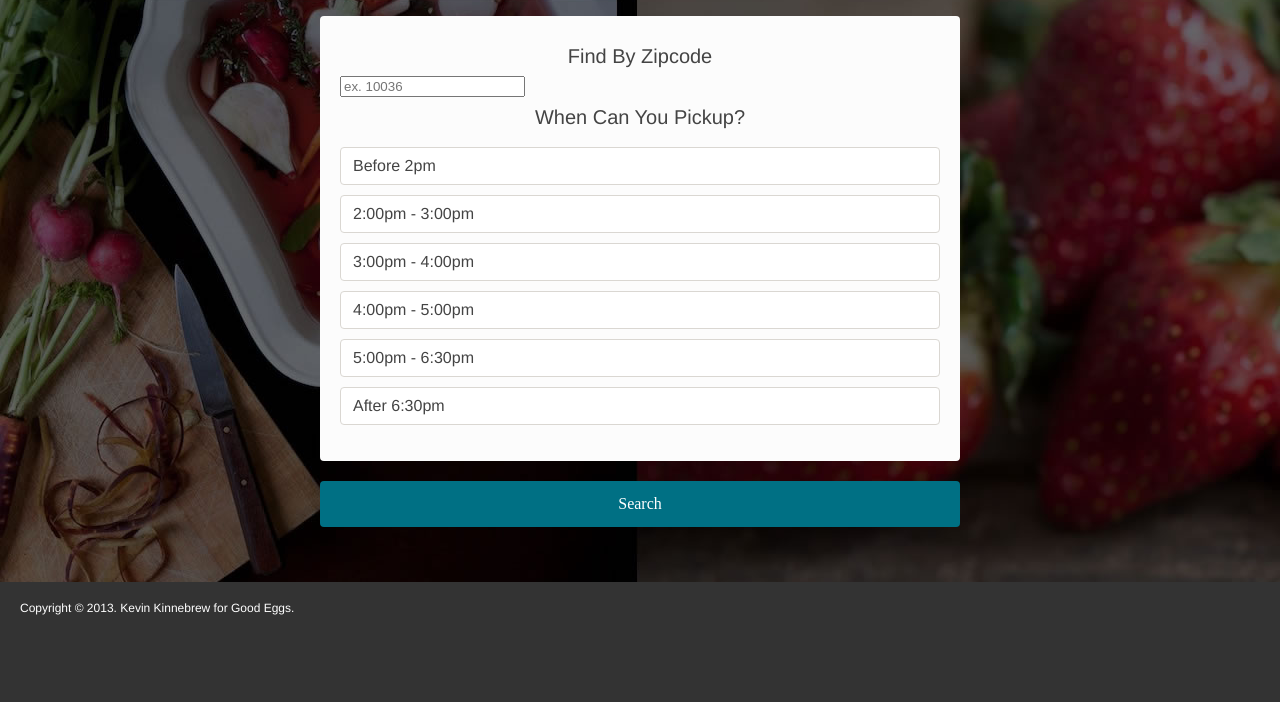
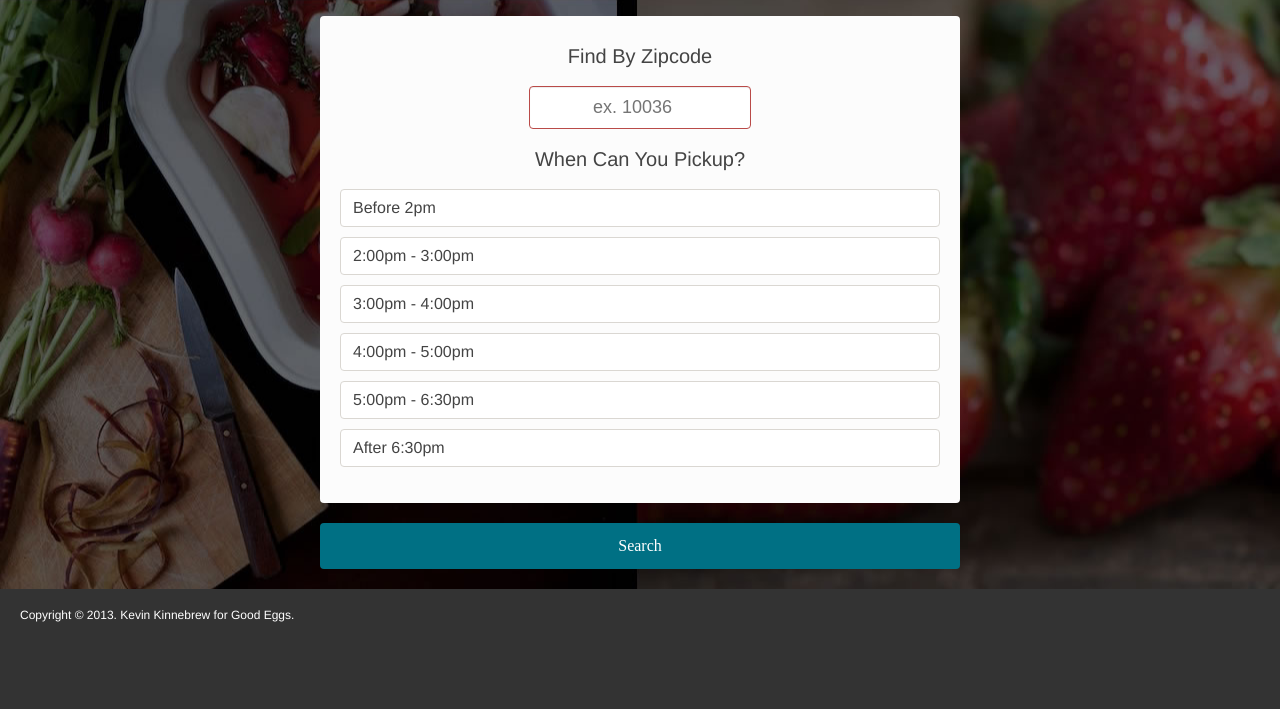
Before and after one commit to brew20k/goodeggs-pickups, a website: page app/index.html in a window 1280 px wide. Shown: the part 228-937 px from the top of the page. Drawn offline with Linux system fonts and the light colour scheme; some packages are replaced by stand-ins of ours.

Commit message:
Update pickups.css

```diff
--- a/app/styles/pickups.css
+++ b/app/styles/pickups.css
@@ -300,7 +300,7 @@ html.no-touch .location-field:hover, .location-field:active {
   margin-top: 16px;
 }
 
-input[type="text"] {
+input[type="number"] {
   border: 1px solid #CCC;
   display: block;
   font-size: 18px;
@@ -319,7 +319,7 @@ input[type="text"] {
   border-radius: 4px;
 }
 
-input[type="text"]:invalid {
+input[type="number"]:invalid {
   border-color: #b94a48;
   -webkit-box-shadow: inset 0 1px 1px rgba(0, 0, 0, 0.075);
   -moz-box-shadow: inset 0 1px 1px rgba(0, 0, 0, 0.075);
```
